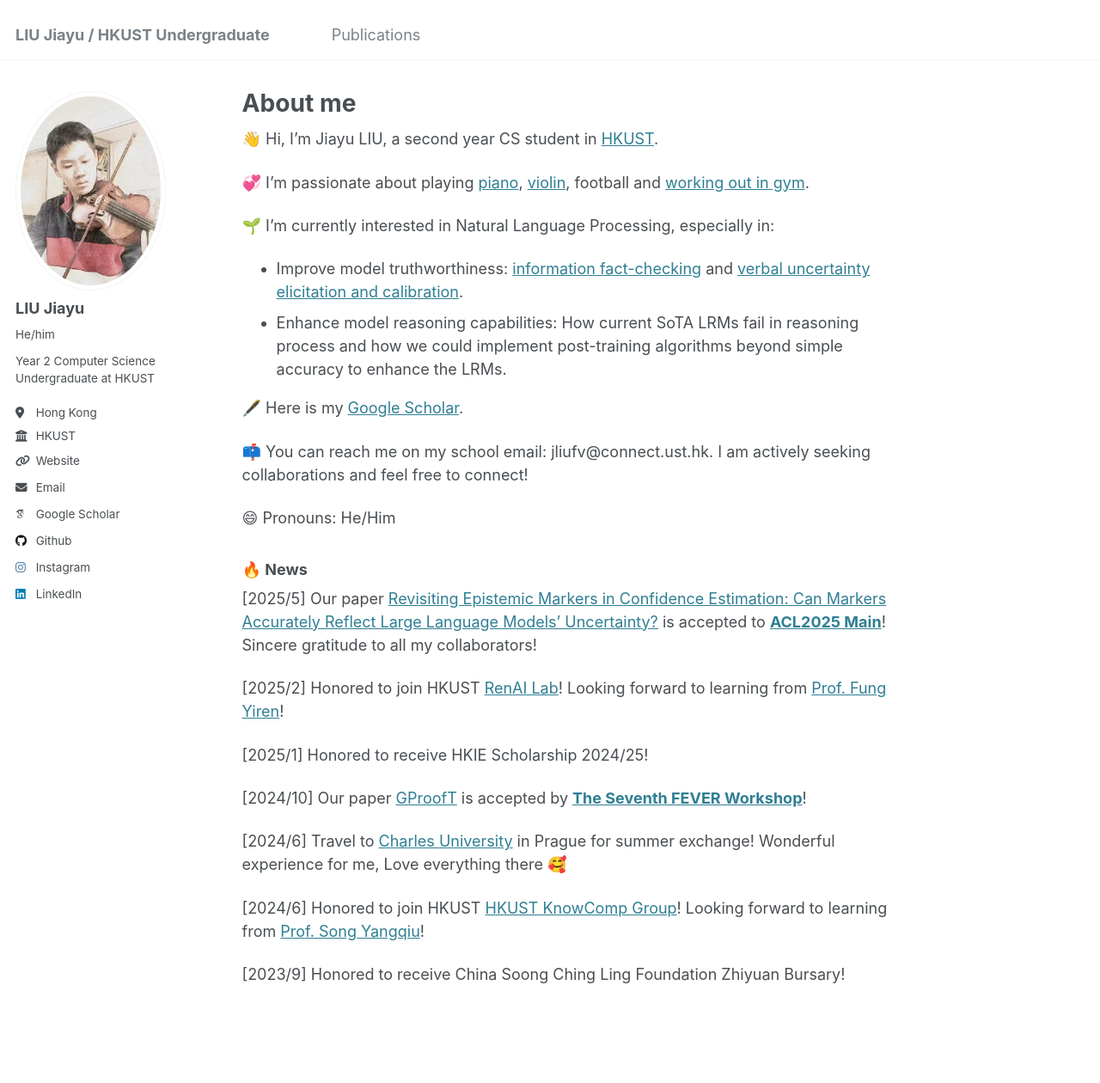
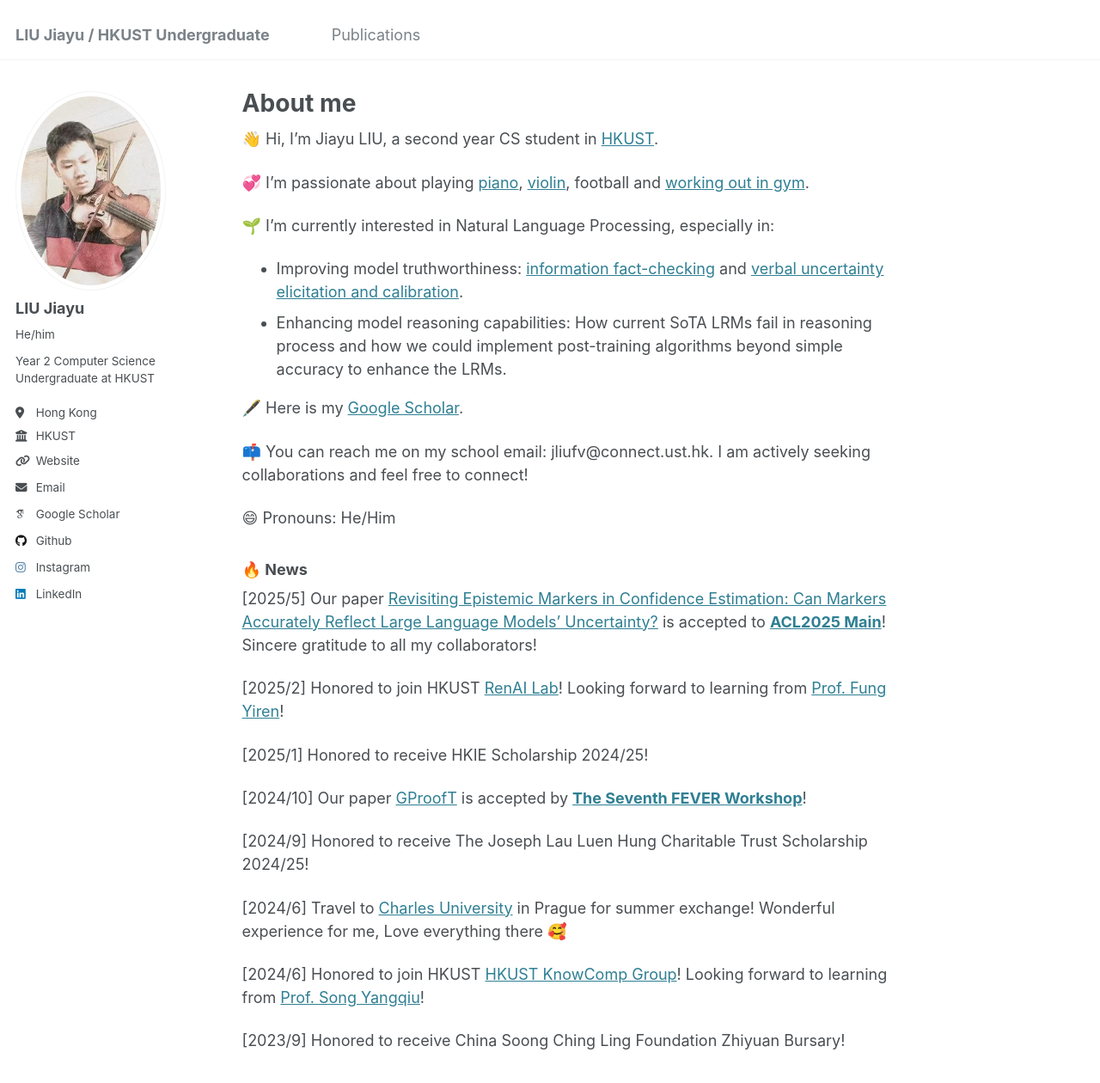
Before and after one commit to JiayuJeff/JiayuJeff.github.io, a Jekyll site: the page built from _pages/about.md, in a window 1280 px wide and 1400 px high. Shown: the top 1260 px of the window at 86% size. Built offline with Jekyll 4.4.1, drawn with Linux system fonts in a browser that asks for light colours; some web fonts are replaced.

Commit message:
Update about.md

```diff
--- a/_pages/about.md
+++ b/_pages/about.md
@@ -16,8 +16,8 @@ redirect_from:
 
 
 🌱 I’m currently interested in Natural Language Processing, especially in:
-- Improve model truthworthiness: [information fact-checking](https://aclanthology.org/2024.fever-1.14.pdf) and [verbal uncertainty elicitation and calibration](https://arxiv.org/pdf/2505.24778).
-- Enhance model reasoning capabilities: How current SoTA LRMs fail in reasoning process and how we could implement post-training algorithms beyond simple accuracy to enhance the LRMs.
+- Improving model truthworthiness: [information fact-checking](https://aclanthology.org/2024.fever-1.14.pdf) and [verbal uncertainty elicitation and calibration](https://arxiv.org/pdf/2505.24778).
+- Enhancing model reasoning capabilities: How current SoTA LRMs fail in reasoning process and how we could implement post-training algorithms beyond simple accuracy to enhance the LRMs.
 
 
 🖋️ Here is my [Google Scholar](https://scholar.google.com/citations?user=PIQxhfMAAAAJ&hl=en).
@@ -45,6 +45,8 @@ redirect_from:
 
 [2024/10] Our paper [GProofT](https://aclanthology.org/2024.fever-1.14/) is accepted by [**The Seventh FEVER Workshop**](https://fever.ai/2024/workshop.html)!
 
+[2024/9] Honored to receive The Joseph Lau Luen Hung Charitable Trust Scholarship 2024/25!
+
 [2024/6] Travel to [Charles University](https://cuni.cz/UKEN-1.html) in Prague for summer exchange! Wonderful experience for me, Love everything there 🥰
 
 [2024/6] Honored to join HKUST [HKUST KnowComp Group](https://github.com/HKUST-KnowComp)! Looking forward to learning from [Prof. Song Yangqiu](https://www.cse.ust.hk/~yqsong/)!
```
